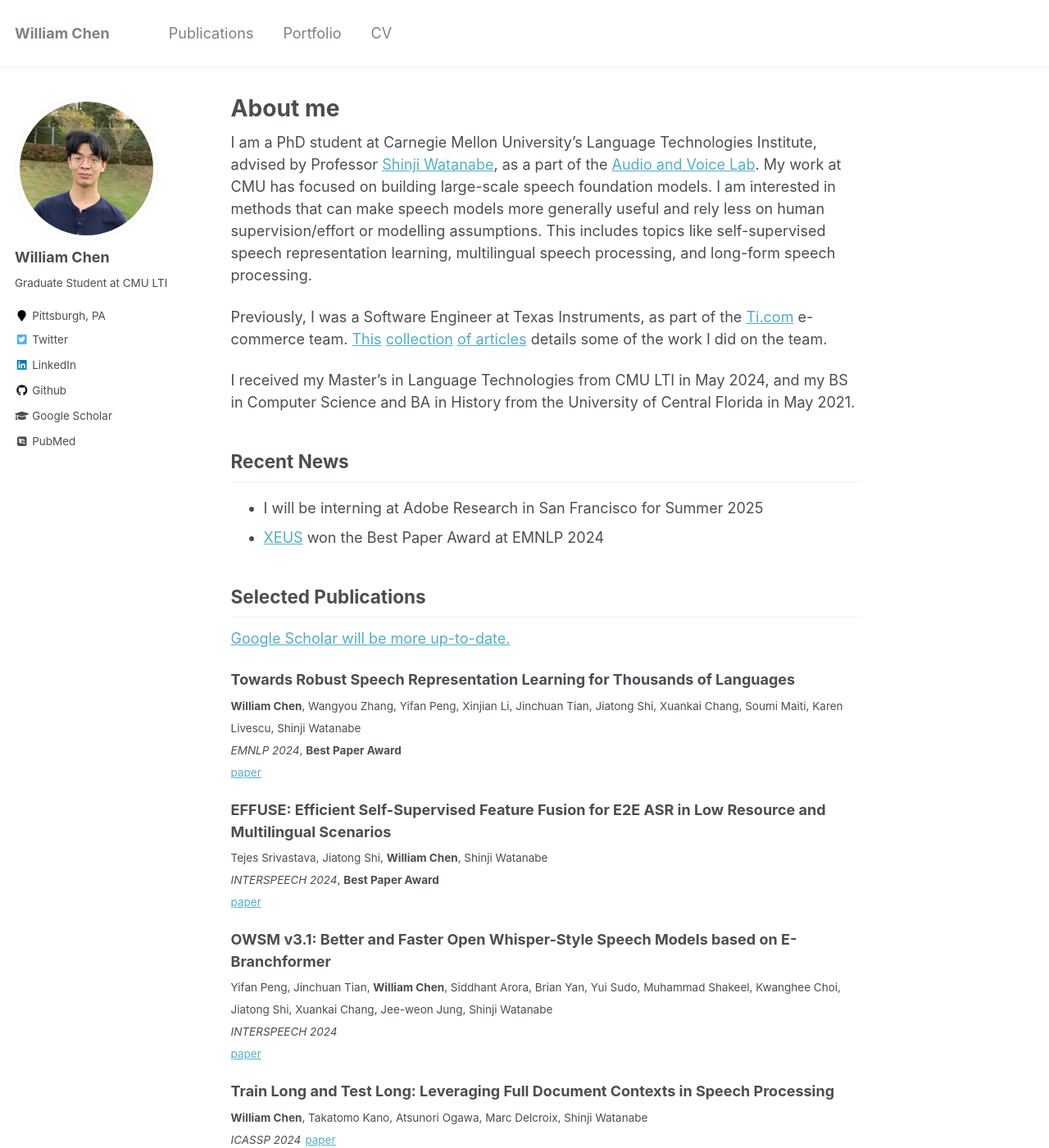
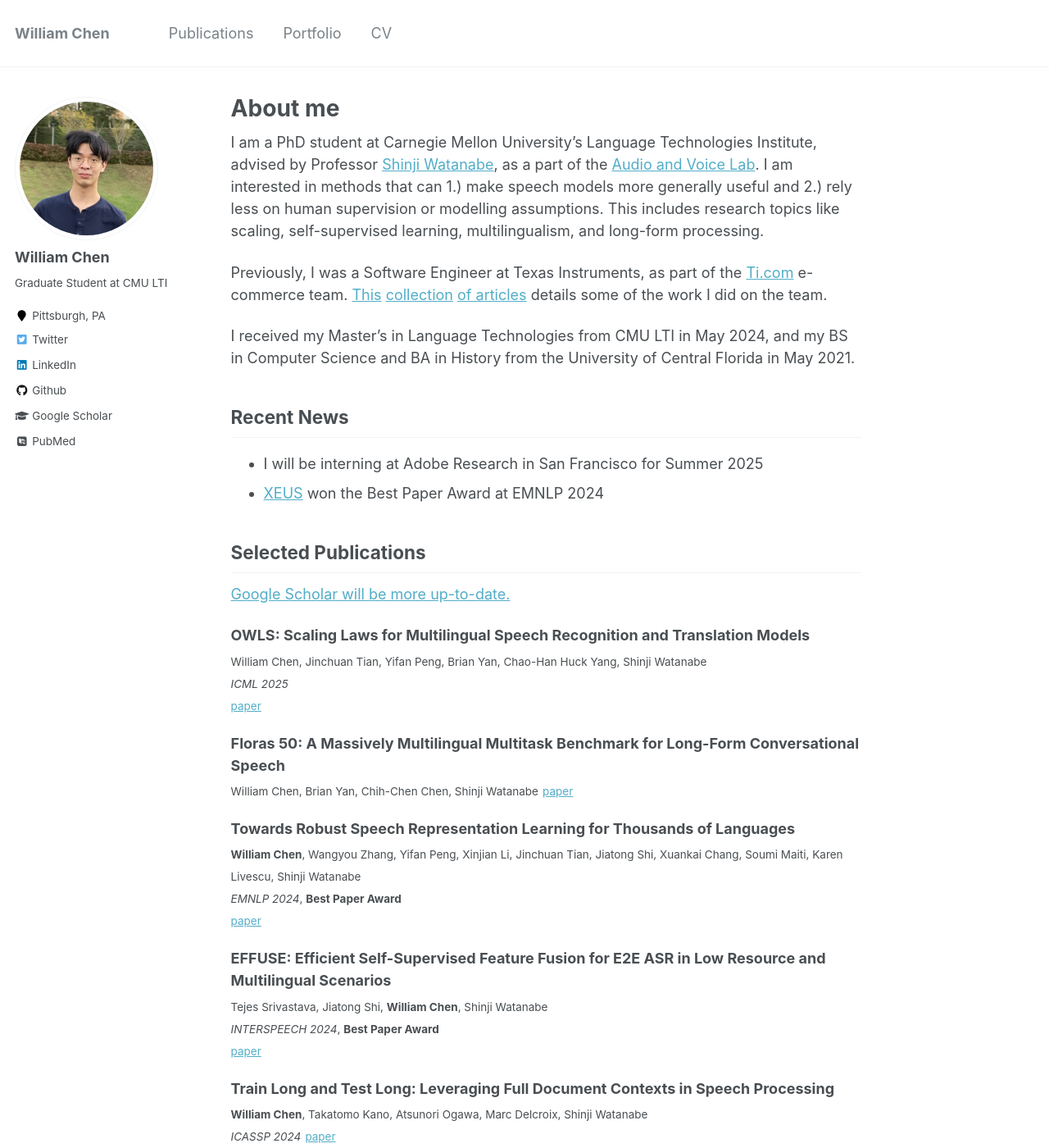
Before and after one commit to wanchichen/wanchichen.github.io, a Jekyll site: the page built from _pages/about.md, in a window 1280 px wide and 1400 px high. Shown: the whole window at 82% size. Built offline with Jekyll 4.4.1, drawn with Linux system fonts in a browser that asks for light colours; some web fonts are replaced; some of the changed text lies outside the part shown.

Commit message:
Update about.md

```diff
--- a/_pages/about.md
+++ b/_pages/about.md
@@ -8,8 +8,8 @@ redirect_from:
 ---
 
 I am a PhD student at Carnegie Mellon University's Language Technologies Institute, advised by Professor [Shinji Watanabe](https://sites.google.com/view/shinjiwatanabe), as a part of the [Audio and Voice Lab](https://shinjiwlab.github.io).
-My work at CMU has focused on building large-scale speech foundation models. I am interested in methods that can make speech models more generally useful and rely less on human supervision/effort or modelling assumptions.
-This includes topics like self-supervised speech representation learning, multilingual speech processing, and long-form speech processing.
+I am interested in methods that can 1.) make speech models more generally useful and 2.) rely less on human supervision or modelling assumptions.
+This includes research topics like scaling, self-supervised learning, multilingualism, and long-form processing.
 
 Previously, I was a Software Engineer at Texas Instruments, as part of the [Ti.com](https://ti.com) e-commerce team. [This](https://finance.yahoo.com/news/texas-instruments-automates-purchasing-experience-130000831.html) [collection](https://www.linkedin.com/posts/texas-instruments_texas-instruments-automates-the-purchasing-ugcPost-6993202576871632896-29MT/?utm_source=share&utm_medium=member_ios) [of articles](https://news.ti.com/texas-instruments-automates-purchasing-experience-with-ti-store-apis?HQS=ocb-tistore-promo-api_launch-linked-pr-null-wwe_awr) details some of the work I did on the team.
 
@@ -23,6 +23,15 @@ I received my Master's in Language Technologies from CMU LTI in May 2024, and my
 
 [Google Scholar will be more up-to-date.](https://scholar.google.com/citations?hl=en&user=e89NRb0AAAAJ&view_op=list_works&sortby=pubdate)
 
+**OWLS: Scaling Laws for Multilingual Speech Recognition and Translation Models**\
+<sub>William Chen, Jinchuan Tian, Yifan Peng, Brian Yan, Chao-Han Huck Yang, Shinji Watanabe</sub>\
+<sub>*ICML 2025*</sub>\
+<sub>[paper](https://arxiv.org/abs/2502.10373)</sub>
+
+**Floras 50: A Massively Multilingual Multitask Benchmark for Long-Form Conversational Speech**\
+<sub>William Chen, Brian Yan, Chih-Chen Chen, Shinji Watanabe</sub>
+<sub>[paper](https://ieeexplore.ieee.org/abstract/document/10832167)</sub>
+
 **Towards Robust Speech Representation Learning for Thousands of Languages**\
 <sub>**William Chen**, Wangyou Zhang, Yifan Peng, Xinjian Li, Jinchuan Tian, Jiatong Shi, Xuankai Chang, Soumi Maiti, Karen Livescu, Shinji Watanabe</sub>\
 <sub>*EMNLP 2024*, **Best Paper Award**</sub>\
@@ -33,20 +42,10 @@ I received my Master's in Language Technologies from CMU LTI in May 2024, and my
 <sub>*INTERSPEECH 2024*, **Best Paper Award**</sub>\
 <sub>[paper](https://www.isca-archive.org/interspeech_2024/srivastava24_interspeech.pdf)</sub>
 
-**OWSM v3.1: Better and Faster Open Whisper-Style Speech Models based on E-Branchformer**\
-<sub>Yifan Peng, Jinchuan Tian, **William Chen**, Siddhant Arora, Brian Yan, Yui Sudo, Muhammad Shakeel, Kwanghee Choi, Jiatong Shi, Xuankai Chang, Jee-weon Jung, Shinji Watanabe</sub>\
-<sub>*INTERSPEECH 2024*</sub>\
-<sub>[paper](https://www.isca-archive.org/interspeech_2024/peng24b_interspeech.pdf)</sub>
-
 **Train Long and Test Long: Leveraging Full Document Contexts in Speech Processing**\
 <sub>**William Chen**, Takatomo Kano, Atsunori Ogawa, Marc Delcroix, Shinji Watanabe</sub>\
 <sub>*ICASSP 2024*</sub>
 <sub>[paper](https://ieeexplore.ieee.org/document/10446727)</sub>
-
-**Reproducing Whisper-Style Training Using an Open-Source Toolkit and Publicly Available Data**\
-<sub>Yifan Peng, Jinchuan Tian, Brian Yan, Dan Berrebbi, Xuankai Chang, Xinjian Li, Jiatong Shi, Siddhant Arora, **William Chen**, Roshan Sharma, Wangyou Zhang, Yui Sudo, Muhammad Shakeel, Jee-weon Jung, Soumi Maiti, Shinji Watanabe</sub>\
-<sub>*ASRU 2023*</sub>\
-<sub>[paper](https://ieeexplore.ieee.org/abstract/document/10389676/)</sub>
 
 **Joint Prediction and Denoising for Large-Scale Multilingual Self-Supervised Learning**\
 <sub>**William Chen**, Jiatong Shi, Brian Yan, Dan Berrebbi, Wangyou Zhang, Yifan Peng, Xuankai Chang, Soumi Maiti, Shinji Watanabe</sub>\
```
